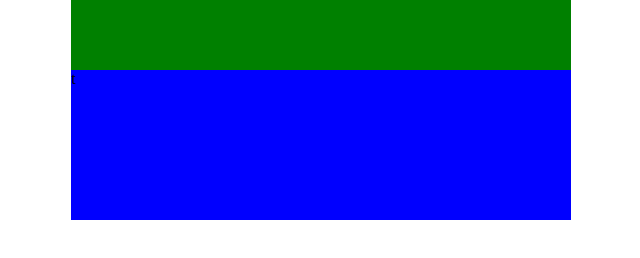
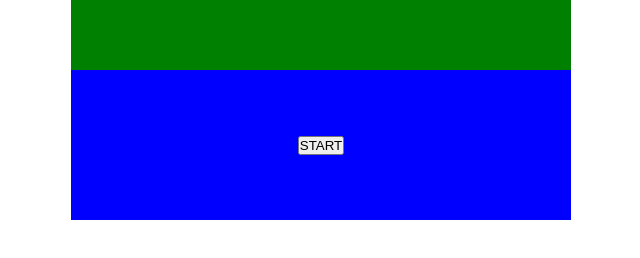
Before and after one commit to Rimpy99/react-timer-app, a React (Create React App) app: page / in a window 1280 px wide. Shown: the part 430-688 px from the top of the page, without its empty margins (319-959 px from the left). Built offline with nearby package versions, Linux system fonts and the light colour scheme.

Commit message:
buttonConditionSlice created

```diff
--- a/src/app/store.js
+++ b/src/app/store.js
@@ -2,10 +2,12 @@ import { configureStore } from '@reduxjs/toolkit';
 
 import minTimerReducer from './../features/minTimer/minTimerSlice';
 import secTimerReducer from './../features/secTimer/secTimerSlice';
+import buttonConditionReducer from './../features/buttonCondition/buttonConditionSlice';
 
 export default configureStore({
     reducer: {
         minTimer: minTimerReducer,
         secTimer: secTimerReducer,
+        buttonCondition: buttonConditionReducer,
     },
 })
--- a/src/components/Timer.js
+++ b/src/components/Timer.js
@@ -5,7 +5,9 @@ const Timer = () => {
     return(
         <Container>
             <TimerContainer>t</TimerContainer>
-            <ButtonsContainer>t</ButtonsContainer>
+            <ButtonsContainer>
+                <button>START</button>
+            </ButtonsContainer>
         </Container>
     )
 }
@@ -25,6 +27,9 @@ const ButtonsContainer = styled.div`
     width: 100%;
     height: 30%;
     background-color: blue;
+    display: flex;
+    justify-content: center;
+    align-items: center;
 `;
 
 export default Timer;
--- /dev/null
+++ b/src/features/buttonCondition/buttonConditionSlice.js
@@ -0,0 +1,12 @@
+import { createSlice } from '@reduxjs/toolkit';
+
+const buttonConditionSlice = createSlice({
+    name: 'buttonCondition',
+    initialState: { value: true },
+    reducers: {
+        changeToTrue: (state) => { state.value = true },
+        changeToFalse: (state) => { state.value = false },
+    }
+});
+
+export default buttonConditionSlice.reducer;
```
